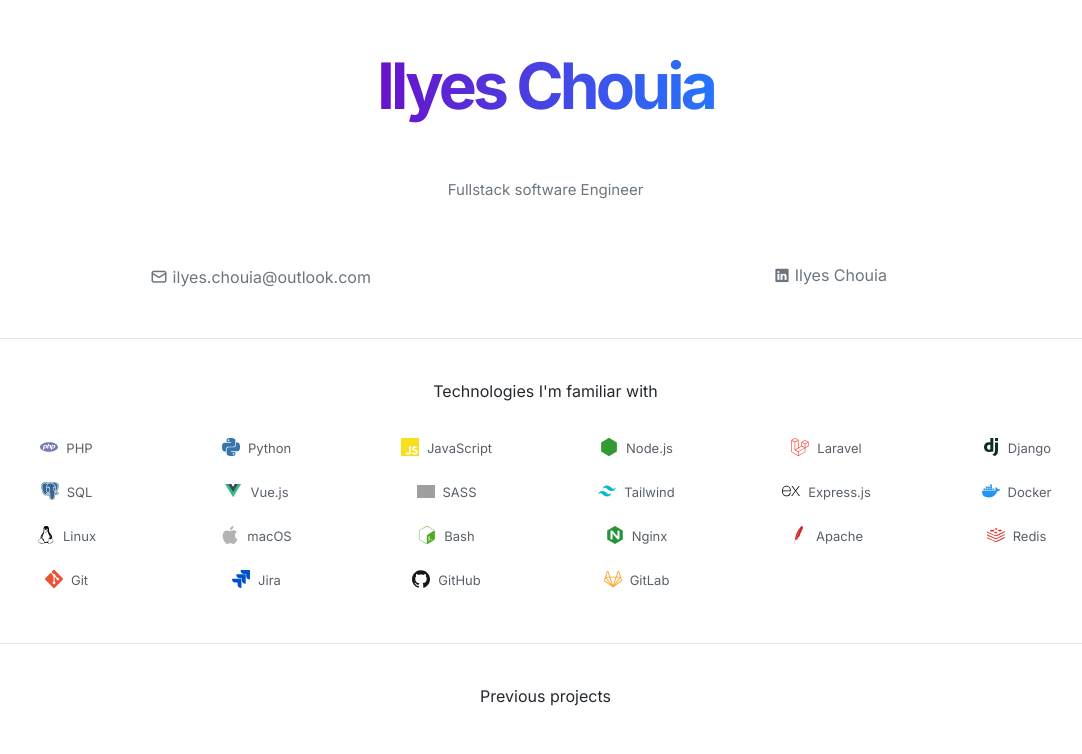
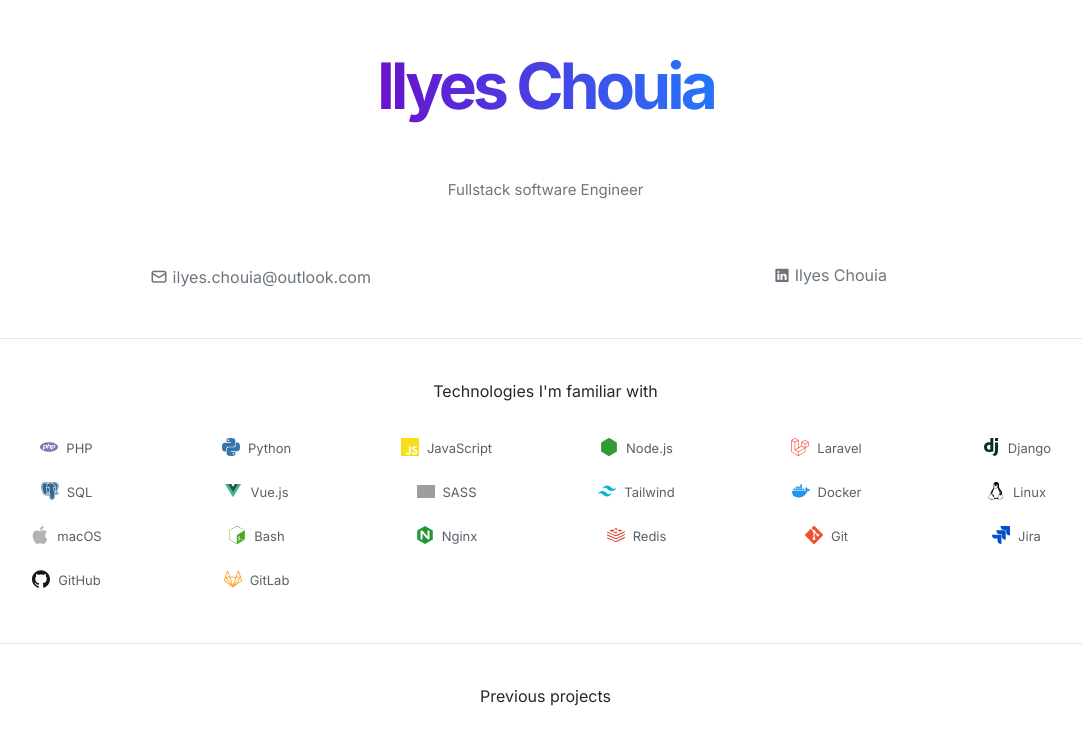
Before and after one commit to celyes/portfolio, a Vue app: page / in a window 1280 px wide. Shown: the top 754 px of the page, without its empty margins (95-1177 px from the left). Built offline with nearby package versions, Linux system fonts and the light colour scheme; grey boxes are pictures that could not be loaded.

Commit message:
Update TechnologiesSection.vue

```diff
--- a/src/components/TechnologiesSection.vue
+++ b/src/components/TechnologiesSection.vue
@@ -47,10 +47,10 @@
             <img src="img/tailwindcss.svg" class="skill-icon" alt="tailwindcss"/>
             <span class="type mx-2">Tailwind</span>
         </div>
-        <div class="col-xs-4 col-sm-2 language">
+        <!--<div class="col-xs-4 col-sm-2 language">
             <img src="img/expressjs.svg" class="skill-icon" alt="express.js"/>
             <span class="type mx-2">Express.js</span>
-        </div>
+        </div>-->
         <div class="col-xs-4 col-sm-2 language">
             <img src="img/docker.svg" class="skill-icon" alt="docker"/>
             <span class="type mx-2">Docker</span>
@@ -71,10 +71,12 @@
             <img src="img/nginx.svg" class="skill-icon" alt="nginx"/>
             <span class="type mx-2">Nginx</span>
         </div>
+        <!--
         <div class="col-xs-4 col-sm-2 language">
             <img src="img/apache.svg" class="skill-icon" alt="apache"/>
             <span class="type mx-2">Apache</span>
         </div>
+        -->
         <div class="col-xs-4 col-sm-2 language">
             <img src="img/redis.svg" class="skill-icon" alt="redis"/>
             <span class="type mx-2">Redis</span>
```
